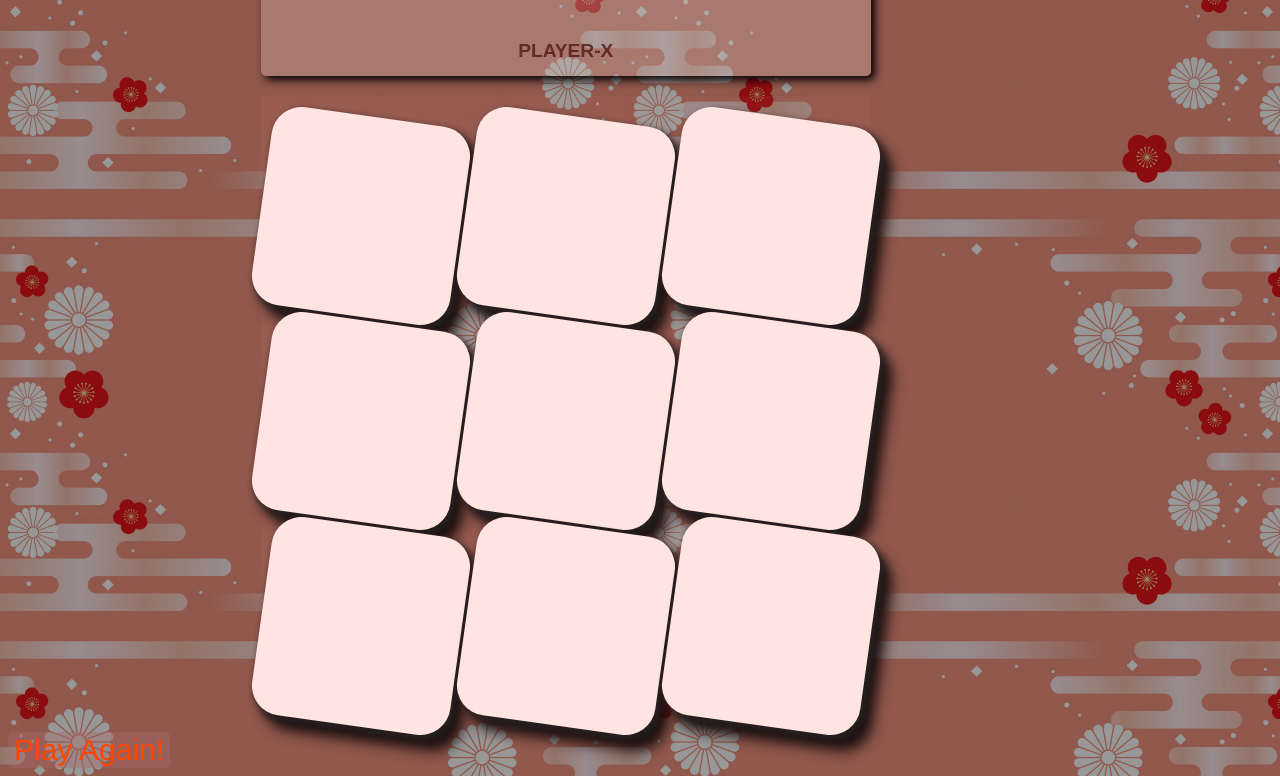
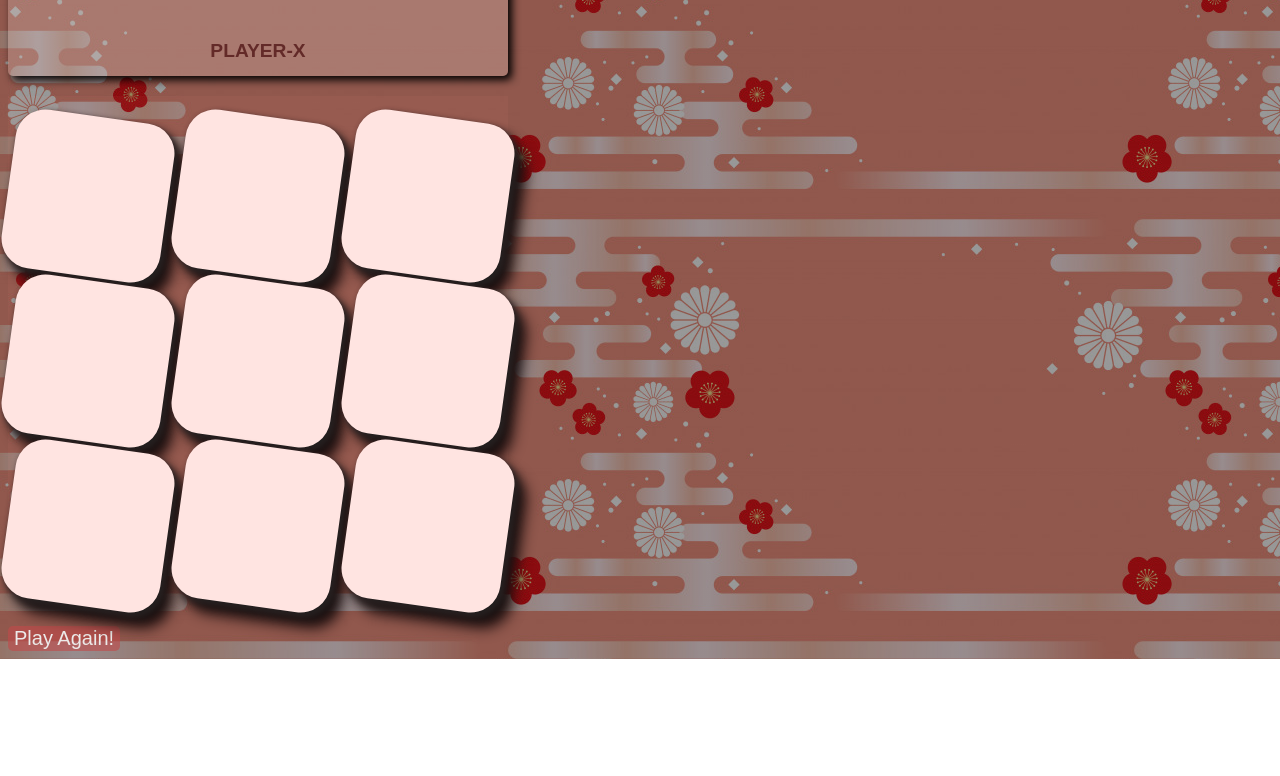
Before and after one commit to Tara-Hs/Tic-tac-toe, a plain HTML site: page index.html in a window 1280 px wide. Shown: the part 218-994 px from the top of the page. After the commit the page ends 877 px from the top, so only its background shows below. Drawn offline with Linux system fonts and the light colour scheme.

Commit message:
modified

```diff
--- a/style.css
+++ b/style.css
@@ -1,23 +1,26 @@
 * {
     box-sizing: border-box;
 }
+
+
 body {
     background-image: linear-gradient(rgba(0,0,0,0.4),rgba(0,0,0,0.4)),url('bg.jpg');
 }
 .play-again-btn {
-    background-color: rgba(165, 108, 108, 0.418);
-    text-align: center;
+    background-color: rgba(194, 75, 75, 0.61);
+    text-align: left;
     border-radius: 5px 5px 5px 5px;
     border: none;
-    font-size: 30px;
+    font-size: 20px;
     cursor: pointer;
-    color: orangered;
+    color: rgb(236, 234, 233);
+    margin-top: 30px;
 }
 button:hover {
     background-color: pink;
 }
 .top-board {
-    width: 610px;
+    width: 500px;
     height: 160px;
     background-color: rgba(231, 208, 199, 0.274);
     margin-bottom: 20px;
@@ -51,17 +54,18 @@ h2 {
 
 }
 main {
-    padding: 2% 20%;
+    padding: 0;
     border-top: 0;
     width: 100%;
     padding-top: 10%;
 }
+
 .board {
     display: flex;
     flex-wrap: wrap;
     justify-content: space-between;
-    width: 610px;
-    height: 610px;
+    width: 500px;
+    height: 500px;
     background-color: #f1927f0e;
     padding: auto;
     padding-top: 20px;
@@ -70,8 +74,8 @@ main {
 
 
 .board div {
-    width: 200px;
-    height: 200px;
+    width: 160px;
+    height: 160px;
     background-color: mistyrose;
     margin-bottom: 5px;
     transform: rotateZ(8deg);
@@ -83,9 +87,9 @@ main {
 
 
 .PLAYER-X {
-background-image: url('cross\ 200.png');
+background-image: url('cross150px.png');
 }
 
 .PLAYER-O {
-background-image: url('circle\ 200.png');
+background-image: url('circle150px.png');
 }
```
Also changed, not shown: circle 200.png (deleted), circle150px.png (added), cross 200.png (deleted), cross150px.png (added), 1 other file.
